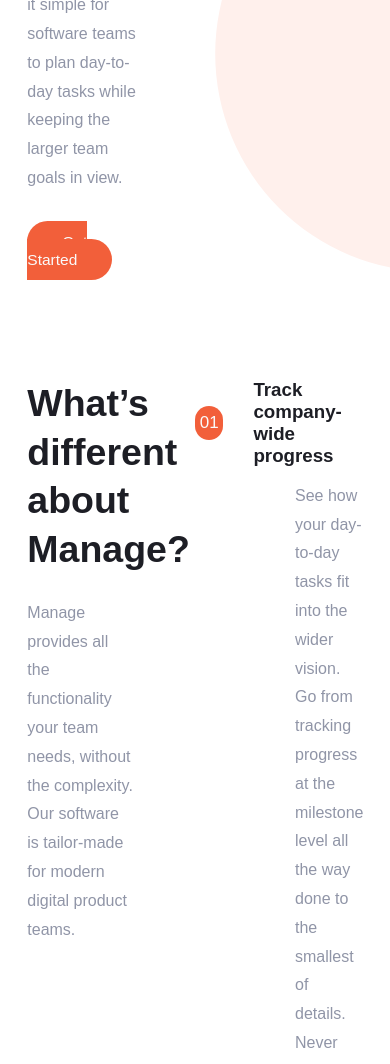
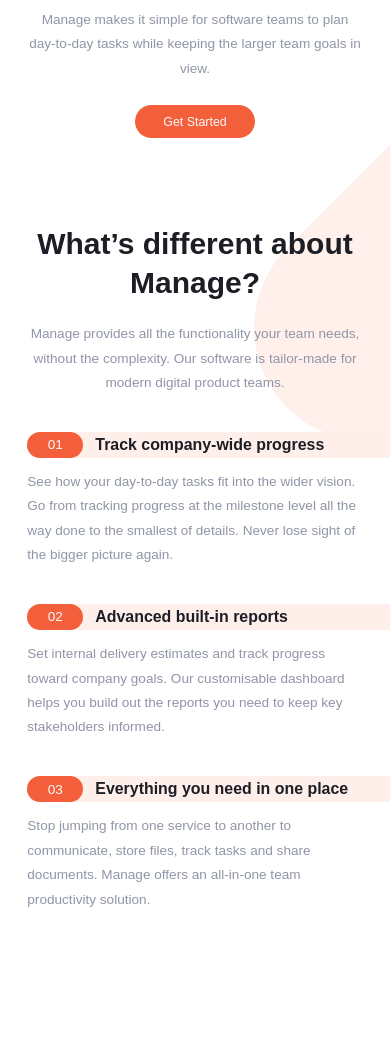
Before and after one commit to yinonhever/Manage, a plain HTML site: page index.html in a window 390 px wide. Shown: the part 572-1636 px from the top of the page. After the commit the page ends 1600 px from the top, so only its background shows below. Drawn offline with nearby package versions, Linux system fonts and the light colour scheme; a web font is replaced by a local one.

Commit message:
responsiveness for intro and features sections

```diff
--- a/css/style.css
+++ b/css/style.css
@@ -7,6 +7,9 @@
 
 html {
   font-size: 62.5%; }
+  @media only screen and (max-width: 600px) {
+    html {
+      font-size: 50%; } }
 
 body {
   box-sizing: border-box; }
@@ -14,7 +17,7 @@
     overflow: hidden; }
 
 @media only screen and (max-width: 600px) {
-  header, section:not(.testimonials), footer {
+  header, section:not(.features), footer {
     padding-left: 7% !important;
     padding-right: 7% !important; } }
 
@@ -37,7 +40,7 @@
 @keyframes slideLeft {
   0% {
     opacity: 0;
-    transform: translateX(4rem); }
+    transform: translateX(6rem); }
   100% {
     opacity: 1;
     transform: translateX(0); } }
@@ -46,6 +49,9 @@
   font-family: "Be Vietnam", sans-serif;
   font-size: 1.6rem;
   color: #9095a7; }
+  @media only screen and (max-width: 600px) {
+    body {
+      font-size: 1.7rem; } }
 
 h1,
 h2,
@@ -95,6 +101,13 @@
   display: flex;
   justify-content: flex-start;
   align-items: center; }
+  @media only screen and (max-width: 1050px) {
+    .feature__top {
+      background-color: #ffefeb;
+      margin-left: 7%;
+      border-top-left-radius: 100px;
+      border-bottom-left-radius: 100px;
+      padding-right: 2rem; } }
 
 .feature__number {
   background-color: #f25f3a;
@@ -106,10 +119,17 @@
   padding: .7rem 0;
   text-align: center;
   margin-right: 3rem; }
+  @media only screen and (max-width: 1050px) {
+    .feature__number {
+      margin-right: 1.5rem; } }
 
 .feature__text {
   margin-top: 1.5rem;
   margin-left: calc(7rem + 3rem); }
+  @media only screen and (max-width: 1050px) {
+    .feature__text {
+      margin-left: 0;
+      padding: 0 7%; } }
 
 .header {
   padding: 4rem 9%;
@@ -129,7 +149,7 @@
       color: #9095a7; }
     .header__nav-item:not(:last-child) {
       margin-right: 3.5rem; }
-  @media only screen and (max-width: 1000px) {
+  @media only screen and (max-width: 1050px) {
     .header__nav-toggle {
       display: block; }
     .header__navigation {
@@ -165,7 +185,8 @@
       opacity: 1;
       transform: translateY(0); }
     .header__nav-item {
-      display: block; }
+      display: block;
+      font-size: 1.8rem; }
       .header__nav-item:not(:last-child) {
         margin-right: 0;
         margin-bottom: 2rem; }
@@ -181,46 +202,94 @@
   flex-direction: row-reverse;
   justify-content: space-between;
   align-items: center; }
+  @media only screen and (max-width: 1050px) {
+    .intro {
+      flex-direction: column;
+      text-align: center;
+      max-width: 65rem;
+      margin: auto; } }
   .intro__bg {
     position: absolute;
     z-index: -1;
-    width: 45vw;
-    height: 100vh;
+    width: 45%;
+    height: 100%;
     top: 0;
     right: 0;
     background-image: url(../images/bg-tablet-pattern.svg);
+    background-repeat: no-repeat;
     background-position: left bottom; }
+    @media only screen and (max-width: 1050px) {
+      .intro__bg {
+        width: 70%;
+        height: 80%; } }
+    @media only screen and (max-width: 600px) {
+      .intro__bg {
+        width: 85%;
+        height: 55%;
+        background-size: 140%; } }
   .intro__img {
     width: 55%;
     margin-right: -1.9rem;
     animation: slideLeft 0.6s ease-out; }
+    @media only screen and (max-width: 1050px) {
+      .intro__img {
+        width: 100%;
+        margin-right: 0; } }
   .intro__content {
     width: 40%;
     margin-top: -3rem; }
+    @media only screen and (max-width: 1050px) {
+      .intro__content {
+        width: 100%;
+        margin-top: 1.5rem; } }
     .intro__content > * {
-      animation: slideUp 0.6s ease-out;
+      animation: slideUp 0.7s ease-out;
       animation-fill-mode: backwards; }
   .intro__heading {
     animation-delay: 0.3s; }
   .intro__text {
     width: 85%;
     margin-bottom: 4rem;
-    animation-delay: 0.5s; }
+    animation-delay: 0.7s; }
+    @media only screen and (max-width: 1050px) {
+      .intro__text {
+        width: 100%; } }
   .intro__btn {
-    animation: slideUpBtn 0.6s ease-in 0.7s;
+    animation: slideUpBtn 0.6s ease-in 1s;
     animation-fill-mode: backwards; }
 
 .features {
-  padding: 9rem 9%;
+  padding: 10rem 9%;
   display: flex;
   justify-content: space-between;
   position: relative; }
+  @media only screen and (max-width: 1050px) {
+    .features {
+      padding-left: 0;
+      padding-right: 0;
+      width: 100%;
+      max-width: 50rem;
+      margin: auto;
+      flex-direction: column;
+      position: initial; } }
   .features__intro {
     width: 40%; }
+    @media only screen and (max-width: 1050px) {
+      .features__intro {
+        width: 100%;
+        text-align: center;
+        padding: 0 7%;
+        margin-bottom: 4.5rem; } }
   .features__intro-text {
     width: 80%; }
+    @media only screen and (max-width: 1050px) {
+      .features__intro-text {
+        width: 100%; } }
   .features__list {
     width: 50%; }
+    @media only screen and (max-width: 1050px) {
+      .features__list {
+        width: 100%; } }
     .features__list > * {
       margin-bottom: 4.5rem; }
   .features__bg {
@@ -231,4 +300,19 @@
     top: 49%;
     left: 0;
     background-image: url(../images/bg-tablet-pattern.svg);
+    background-repeat: no-repeat;
     background-position: right top; }
+    @media only screen and (max-width: 1050px) {
+      .features__bg {
+        left: initial;
+        right: 0;
+        top: 100%;
+        width: 20%;
+        height: 60%;
+        background-size: cover;
+        background-position: left bottom; } }
+    @media only screen and (max-width: 600px) {
+      .features__bg {
+        top: 70%;
+        width: 35%;
+        height: 50%; } }
--- a/sass/abstracts/_mixins.scss
+++ b/sass/abstracts/_mixins.scss
@@ -6,7 +6,7 @@
   }
 
   @if $breakpoint == tablet {
-    @media only screen and (max-width: 1000px) {
+    @media only screen and (max-width: 1050px) {
       @content;
     }
   }
--- a/sass/abstracts/_variables.scss
+++ b/sass/abstracts/_variables.scss
@@ -3,7 +3,7 @@
 
 $color-grey-dark: #9095a7;
 $color-dark: #1d1e25;
-$color-grey-light: #ffefeb;
+$color-pale-red: #ffefeb;
 $color-white: #fafafa;
 
 $padding-side: 9%;
--- a/sass/base/_animations.scss
+++ b/sass/base/_animations.scss
@@ -25,7 +25,7 @@
 @keyframes slideLeft {
   0% {
     opacity: 0;
-    transform: translateX(4rem);
+    transform: translateX(6rem);
   }
 
   100% {
--- a/sass/base/_base.scss
+++ b/sass/base/_base.scss
@@ -8,6 +8,10 @@
 
 html {
   font-size: 62.5%; // 1rem = 10px
+
+  @include respond(mobile) {
+    font-size: 50%; //1rem = 8px
+  }
 }
 
 body {
@@ -18,7 +22,7 @@
   }
 }
 
-header, section:not(.testimonials), footer {
+header, section:not(.features), footer {
   @include respond(mobile) {
     padding-left: $padding-side-mobile !important;
     padding-right: $padding-side-mobile !important;
--- a/sass/base/_typography.scss
+++ b/sass/base/_typography.scss
@@ -2,6 +2,10 @@
   font-family: "Be Vietnam", sans-serif;
   font-size: 1.6rem;
   color: $color-grey-dark;
+
+  @include respond(mobile) {
+    font-size: 1.7rem;
+  }
 }
 
 h1,
--- a/sass/components/_feature.scss
+++ b/sass/components/_feature.scss
@@ -6,6 +6,14 @@
     display: flex;
     justify-content: flex-start;
     align-items: center;
+
+    @include respond(tablet) {
+      background-color: $color-pale-red;
+      margin-left: $padding-side-mobile;
+      border-top-left-radius: 100px;
+      border-bottom-left-radius: 100px;
+      padding-right: 2rem;
+    }
   }
 
   &__number {
@@ -18,10 +26,19 @@
     padding: .7rem 0;
     text-align: center;
     margin-right: $num-gutter;
+
+    @include respond(tablet) {
+      margin-right: 1.5rem;
+    }
   }
 
   &__text {
     margin-top: 1.5rem;
     margin-left: calc(#{$num-width} + #{$num-gutter});
+
+    @include respond(tablet) {
+      margin-left: 0;
+      padding: 0 $padding-side-mobile;
+    }
   }
 }
--- a/sass/layout/_header.scss
+++ b/sass/layout/_header.scss
@@ -43,7 +43,7 @@
       height: 100%;
       background-image: linear-gradient(
         to bottom,
-        rgba($color-grey-light, 0.5),
+        rgba($color-pale-red, 0.5),
         rgba($color-dark, 0.6)
       );
       z-index: -1;
@@ -79,6 +79,7 @@
 
     &__nav-item {
       display: block;
+      font-size: 1.8rem;
 
       &:not(:last-child) {
         margin-right: 0;
--- a/sass/pages/_home.scss
+++ b/sass/pages/_home.scss
@@ -7,30 +7,58 @@
   justify-content: space-between;
   align-items: center;
 
+  @include respond(tablet) {
+    flex-direction: column;
+    text-align: center;
+    max-width: 65rem;
+    margin: auto;
+  }
+
   &__bg {
     position: absolute;
     z-index: -1;
-    width: 45vw;
-    height: 100vh;
+    width: 45%;
+    height: 100%;
     top: 0;
     right: 0;
     background-image: url(../images/bg-tablet-pattern.svg);
     background-repeat: no-repeat;
     background-position: left bottom;
+
+    @include respond(tablet) {
+      width: 70%;
+      height: 80%;
+    }
+
+    @include respond(mobile) {
+      width: 85%;
+      height: 55%;
+      background-size: 140%;
+    }
   }
 
   &__img {
     width: 55%;
     margin-right: -1.9rem;
     animation: slideLeft 0.6s ease-out;
+
+    @include respond(tablet) {
+      width: 100%;
+      margin-right: 0;
+    }
   }
 
   &__content {
     width: 40%;
     margin-top: -3rem;
 
+    @include respond(tablet) {
+      width: 100%;
+      margin-top: 1.5rem;
+    }
+
     & > * {
-      animation: slideUp 0.6s ease-out;
+      animation: slideUp 0.7s ease-out;
       animation-fill-mode: backwards;
     }
   }
@@ -42,11 +70,15 @@
   &__text {
     width: 85%;
     margin-bottom: 4rem;
-    animation-delay: 0.5s;
+    animation-delay: 0.7s;
+
+    @include respond(tablet) {
+      width: 100%;
+    }
   }
 
   &__btn {
-    animation: slideUpBtn 0.6s ease-in 0.7s;
+    animation: slideUpBtn 0.6s ease-in 1s;
     animation-fill-mode: backwards;
   }
 }
@@ -55,21 +87,46 @@
 ///// FEATURES SECTION
 
 .features {
-  padding: 9rem $padding-side;
+  padding: 10rem $padding-side;
   display: flex;
   justify-content: space-between;
   position: relative;
 
+  @include respond(tablet) {
+    padding-left: 0;
+    padding-right: 0;
+    width: 100%;
+    max-width: 50rem;
+    margin: auto;
+    flex-direction: column;
+    position: initial;
+  }
+
   &__intro {
     width: 40%;
+
+    @include respond(tablet) {
+      width: 100%;
+      text-align: center;
+      padding: 0 $padding-side-mobile;
+      margin-bottom: 4.5rem;
+    }
   }
 
   &__intro-text {
     width: 80%;
+
+    @include respond(tablet) {
+      width: 100%;
+    }
   }
 
   &__list {
     width: 50%;
+
+    @include respond(tablet) {
+      width: 100%;
+    }
 
     & > * {
       margin-bottom: 4.5rem;
@@ -84,6 +141,23 @@
     top: 49%;
     left: 0;
     background-image: url(../images/bg-tablet-pattern.svg);
+    background-repeat: no-repeat;
     background-position: right top;
+
+    @include respond(tablet) {
+      left: initial;
+      right: 0;
+      top: 100%;
+      width: 20%;
+      height: 60%;
+      background-size: cover;
+      background-position: left bottom;
+    }
+
+    @include respond(mobile) {
+      top: 70%;
+      width: 35%;
+      height: 50%;
+    }
   }
 }
```
